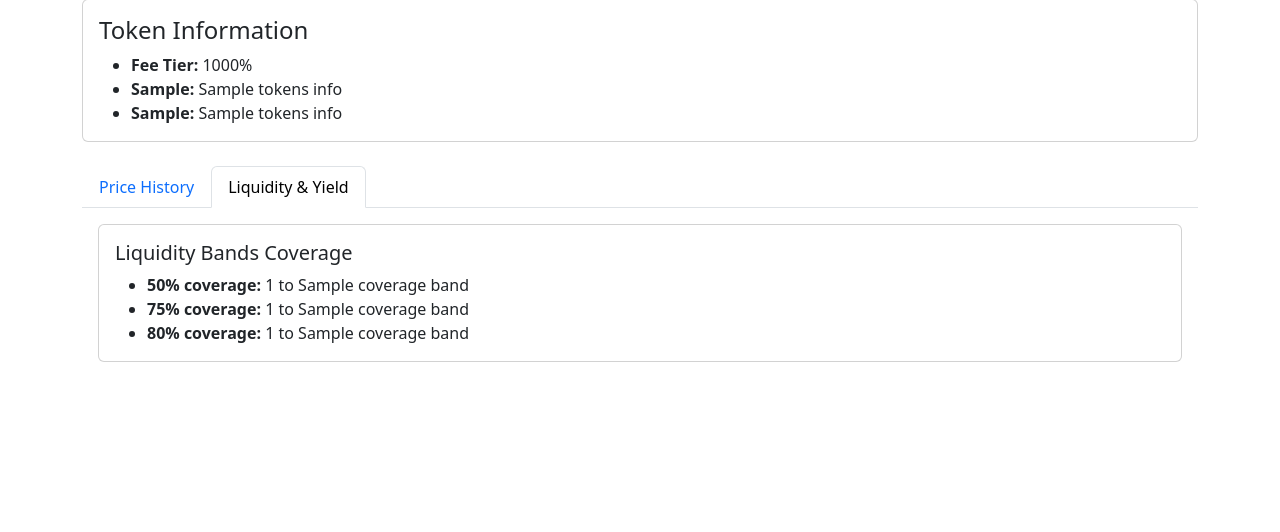
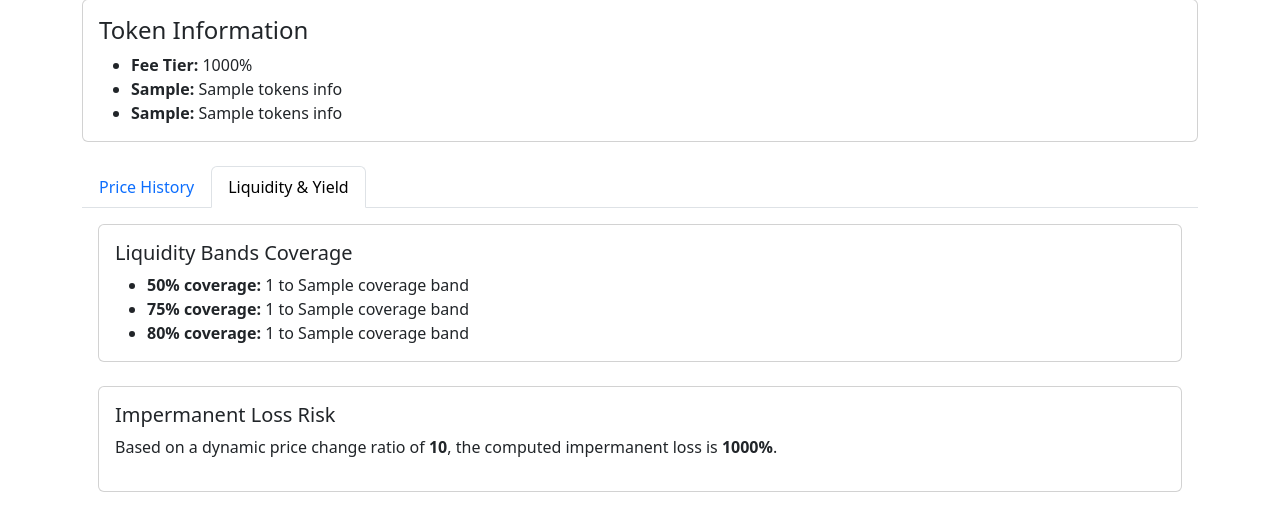
Before and after one commit to wamaan/casestudy_galaxy, a Flask app: template templates/index.html in a window 1280 px wide, after a click on "Liquidity & Yield". Shown: the part 305-837 px from the top of the page. Before the commit the page ends 667 px from the top, so only its background shows below. Run offline with Flask 2, Linux system fonts and the light colour scheme; the template is opened without the code that fills it: most values are stand-ins (such as "Sample title", 1, 10 or a date in 2020).

Commit message:
added impermanent loss function and comments

```diff
--- a/app.py
+++ b/app.py
@@ -15,19 +15,19 @@ app = Flask(__name__)
 INFURA_URL = "https://mainnet.infura.io/v3/a191fe8059fd463588656c4d34dae905"
 web3 = Web3(Web3.HTTPProvider(INFURA_URL))
 
-# ABI with slot0, liquidity, token0, token1, and now fee()
+# ABI with slot0, liquidity, token0, token1, and fee()
 POOL_ABI = [
     {
         "inputs": [],
         "name": "slot0",
         "outputs": [
-            {"internalType": "uint160","name": "sqrtPriceX96","type": "uint160"},
-            {"internalType": "int24",  "name": "tick","type": "int24"},
-            {"internalType": "uint16", "name": "observationIndex","type": "uint16"},
-            {"internalType": "uint16", "name": "observationCardinality","type": "uint16"},
-            {"internalType": "uint16", "name": "observationCardinalityNext","type": "uint16"},
-            {"internalType": "uint8",  "name": "feeProtocol","type": "uint8"},
-            {"internalType": "bool",   "name": "unlocked","type": "bool"}
+            {"internalType": "uint160", "name": "sqrtPriceX96", "type": "uint160"},
+            {"internalType": "int24",   "name": "tick",         "type": "int24"},
+            {"internalType": "uint16",  "name": "observationIndex", "type": "uint16"},
+            {"internalType": "uint16",  "name": "observationCardinality", "type": "uint16"},
+            {"internalType": "uint16",  "name": "observationCardinalityNext", "type": "uint16"},
+            {"internalType": "uint8",   "name": "feeProtocol",  "type": "uint8"},
+            {"internalType": "bool",    "name": "unlocked",     "type": "bool"}
         ],
         "stateMutability": "view",
         "type": "function"
@@ -36,7 +36,7 @@ POOL_ABI = [
         "inputs": [],
         "name": "liquidity",
         "outputs": [
-            {"internalType": "uint128","name": "","type": "uint128"}
+            {"internalType": "uint128", "name": "", "type": "uint128"}
         ],
         "stateMutability": "view",
         "type": "function"
@@ -46,10 +46,10 @@ POOL_ABI = [
         "inputs": [],
         "name": "fee",
         "outputs": [
-            {"internalType": "uint24","name":"","type":"uint24"}
+            {"internalType": "uint24", "name": "", "type": "uint24"}
         ],
-        "stateMutability":"view",
-        "type":"function"
+        "stateMutability": "view",
+        "type": "function"
     },
     {
         "constant": True,
@@ -93,7 +93,7 @@ ERC20_ABI = [
     }
 ]
 
-# avg for eth mainnet is ~6500 blocks/day
+# Average for Ethereum mainnet is ~6500 blocks/day
 BLOCKS_PER_DAY_ESTIMATE = 6500
 
 # Mapping for subgraph "first" argument based on day range
@@ -107,9 +107,9 @@ SUBGRAPH_RANGE_MAP = {
 # On-chain sampling intervals
 ONCHAIN_SAMPLING_CONFIG = {
     "1d": {"points": 24, "interval_blocks": int(BLOCKS_PER_DAY_ESTIMATE / 24)},
-    "1w": {"points": 14, "interval_blocks": int((BLOCKS_PER_DAY_ESTIMATE*7)/14)},
-    "1m": {"points": 30, "interval_blocks": int((BLOCKS_PER_DAY_ESTIMATE*30)/30)},
-    "1y": {"points": 52, "interval_blocks": int((BLOCKS_PER_DAY_ESTIMATE*365)/52)}
+    "1w": {"points": 14, "interval_blocks": int((BLOCKS_PER_DAY_ESTIMATE * 7) / 14)},
+    "1m": {"points": 30, "interval_blocks": int((BLOCKS_PER_DAY_ESTIMATE * 30) / 30)},
+    "1y": {"points": 52, "interval_blocks": int((BLOCKS_PER_DAY_ESTIMATE * 365) / 52)}
 }
 
 # --------------------------------------------------------------------
@@ -134,26 +134,16 @@ def fetch_pool_metadata(pool_contract):
     Returns a dict with token addresses, names, symbols, and feeTierDecimal.
     """
     try:
-        # Grab token0/token1 addresses
         t0_address = pool_contract.functions.token0().call()
         t1_address = pool_contract.functions.token1().call()
-
-        # Grab fee, which is a uint24 representing hundredths of a bps
-        # e.g. 3000 => 0.3%
-        fee_raw = pool_contract.functions.fee().call()
-        # Convert to decimal
-        fee_decimal = fee_raw / 1_000_000  # e.g. 3000 => 0.003
-
-        # Now fetch the ERC-20 token names/symbols
+        fee_raw = pool_contract.functions.fee().call()  # uint24 value
+        fee_decimal = fee_raw / 1_000_000  # e.g., 3000 -> 0.003
         t0_contract = web3.eth.contract(address=t0_address, abi=ERC20_ABI)
         t1_contract = web3.eth.contract(address=t1_address, abi=ERC20_ABI)
-
         token0_name = t0_contract.functions.name().call()
         token0_symbol = t0_contract.functions.symbol().call()
-
         token1_name = t1_contract.functions.name().call()
         token1_symbol = t1_contract.functions.symbol().call()
-
         return {
             "token0_address": t0_address,
             "token0_name": token0_name,
@@ -161,35 +151,29 @@ def fetch_pool_metadata(pool_contract):
             "token1_address": t1_address,
             "token1_name": token1_name,
             "token1_symbol": token1_symbol,
-            "feeTierDecimal": fee_decimal,  # e.g. 0.003
+            "feeTierDecimal": fee_decimal,
         }
     except Exception as e:
         print("Error fetching pool metadata:", e)
         return {}
 
-
 def find_liquidity_bands(prices, coverage_list=[0.5, 0.75, 0.8]):
     """
     Return dict of coverage fraction -> (lowestPrice, highestPrice)
-    for a minimal band that encloses coverage_fraction of data.
+    for a minimal band that encloses the specified fraction of data.
     """
     results = {}
     if not prices:
         return results
-
     sorted_prices = sorted(prices)
     n = len(sorted_prices)
-
     for cov in coverage_list:
         window_size = int(cov * n)
         if window_size < 1:
             results[cov] = (None, None)
             continue
-
         min_band_width = float('inf')
         band_low, band_high = None, None
-
-        # Slide a window
         for i in range(0, n - window_size + 1):
             low_val = sorted_prices[i]
             high_val = sorted_prices[i + window_size - 1]
@@ -198,24 +182,20 @@ def find_liquidity_bands(prices, coverage_list=[0.5, 0.75, 0.8]):
                 min_band_width = width
                 band_low = low_val
                 band_high = high_val
-
         results[cov] = (band_low, band_high)
-
     return results
 
 def choose_best_band(coverage_bands):
     """
-    From the coverage_bands dict (like {0.5: (low,high), 0.75: (low,high)...}),
-    choose whichever band has the 'narrowest' range.
-    Return (coverage_percentage, (range_low, range_high)).
+    From the coverage_bands dict (e.g. {0.5: (low, high), 0.75: (low, high), ...}),
+    choose the band with the narrowest range.
+    Returns (coverage_fraction, (range_low, range_high)).
     """
     if not coverage_bands:
         return (None, (None, None))
-
     best_cov = None
     best_range = None
     smallest_width = float('inf')
-
     for cov, (low_val, high_val) in coverage_bands.items():
         if low_val is None or high_val is None:
             continue
@@ -224,18 +204,39 @@ def choose_best_band(coverage_bands):
             smallest_width = width
             best_cov = cov
             best_range = (low_val, high_val)
-
     return (best_cov, best_range)
 
 def estimate_yield(volumeUSD, coverage_fraction, fee_tier=0.003):
     """
-    A toy yield estimate:
-    daily_volume * fee_tier * coverage_fraction
-    e.g. volume=1,000,000, coverage=0.8, fee_tier=0.003 => $2,400/day
+    A toy daily yield estimate:
+    daily_yield = volumeUSD * fee_tier * coverage_fraction
     """
     if volumeUSD is None or coverage_fraction is None:
         return 0
     return volumeUSD * fee_tier * coverage_fraction
+
+def calculate_impermanent_loss(ratio):
+    """
+    Given a price change ratio (new price / old price),
+    returns the impermanent loss (as a decimal, negative value).
+    """
+    il = (2 * math.sqrt(ratio) / (ratio + 1)) - 1
+    return il
+
+def compute_dynamic_impermanent_loss(subgraph_data):
+    """
+    Compute a dynamic impermanent loss based on subgraph token0Price history.
+    Uses the earliest and the latest subgraph token0Price values to compute a ratio.
+    Returns a dict with keys "price_increase", "price_decrease", and "ratio".
+    For simplicity, both price_increase and price_decrease are set to the same dynamic IL.
+    """
+    if subgraph_data and len(subgraph_data) >= 2:
+        earliest_price = subgraph_data[0]["token0Price"]
+        latest_price = subgraph_data[-1]["token0Price"]
+        ratio = latest_price / earliest_price if earliest_price != 0 else 1
+        il_value = calculate_impermanent_loss(ratio)
+        return {"price_increase": il_value, "price_decrease": il_value, "ratio": ratio}
+    return {"price_increase": 0, "price_decrease": 0, "ratio": 1}
 
 # --------------------------------------------------------------------
 #                          Data Fetchers
@@ -246,11 +247,9 @@ def get_price_history(range_key="1w", pool_contract=None):
         return []
     if range_key not in ONCHAIN_SAMPLING_CONFIG:
         range_key = "1w"
-
     cfg = ONCHAIN_SAMPLING_CONFIG[range_key]
     num_points = cfg["points"]
     interval_blocks = cfg["interval_blocks"]
-
     price_history = []
     try:
         current_block = web3.eth.block_number
@@ -260,32 +259,26 @@ def get_price_history(range_key="1w", pool_contract=None):
                 break
             block_data = web3.eth.get_block(block)
             timestamp = block_data.timestamp
-
             slot0 = pool_contract.functions.slot0().call(block_identifier=block)
             sqrtPriceX96 = slot0[0]
             price = sqrtPriceX96_to_price(sqrtPriceX96, decimal0=8, decimal1=8)
-
             price_history.append({
                 "block": block,
                 "timestamp": timestamp,
                 "price": price
             })
-
         price_history = list(reversed(price_history))
     except Exception as e:
         print("Error fetching on-chain price history:", e)
-
     return price_history
 
 def fetch_subgraph_data(range_key="1w", pool_lower_address=None):
     if not pool_lower_address:
         return []
-
     UNISWAP_SUBGRAPH_URL = (
         "https://gateway.thegraph.com/api/"
         "f8ee24992ea775a54043b630c0d38f92/subgraphs/id/5zvR82QoaXYFyDEKLZ9t6v9adgnptxYpKpSbxtgVENFV"
     )
-
     days_requested = SUBGRAPH_RANGE_MAP.get(range_key, 7)
     query = f"""
     {{
@@ -303,34 +296,28 @@ def fetch_subgraph_data(range_key="1w", pool_lower_address=None):
       }}
     }}
     """
-
     try:
         response = requests.post(UNISWAP_SUBGRAPH_URL, json={"query": query})
         if response.status_code != 200:
             print("Error querying subgraph:", response.status_code, response.text)
             return []
-
         res_json = response.json()
         if "errors" in res_json:
             print("Subgraph returned errors:", res_json["errors"])
             return []
-
         if "data" not in res_json:
             print("No 'data' field in subgraph response:", res_json)
             return []
-
         data = res_json["data"].get("poolDayDatas", [])
         if not isinstance(data, list):
             print("Unexpected 'poolDayDatas' structure:", data)
             return []
-
         for entry in data:
-            entry["date"]       = int(entry["date"]) * 1000
+            entry["date"] = int(entry["date"]) * 1000
             entry["token0Price"] = float(entry["token0Price"])
             entry["token1Price"] = float(entry["token1Price"])
-            entry["volumeUSD"]   = float(entry["volumeUSD"])
-            entry["tvlUSD"]      = float(entry["tvlUSD"])
-
+            entry["volumeUSD"] = float(entry["volumeUSD"])
+            entry["tvlUSD"] = float(entry["tvlUSD"])
         return data[::-1]
     except Exception as e:
         print("Error fetching subgraph data:", e)
@@ -348,39 +335,30 @@ def price_history():
         pool_address_checksum = web3.to_checksum_address(pool_input)
     except ValueError:
         return jsonify([])
-
     dynamic_contract = web3.eth.contract(address=pool_address_checksum, abi=POOL_ABI)
     data = get_price_history(range_key, dynamic_contract)
     return jsonify(data)
 
 @app.route('/')
 def index():
-    # 1) Which pool address?
+    # 1) Determine pool address
     pool_input = request.args.get("pool", "")
     if not pool_input:
         pool_input = "0xe8f7c89C5eFa061e340f2d2F206EC78FD8f7e124"
-
     try:
         pool_address_checksum = web3.to_checksum_address(pool_input)
     except ValueError:
-        # Fallback to default if invalid
         pool_address_checksum = web3.to_checksum_address("0xe8f7c89C5eFa061e340f2d2F206EC78FD8f7e124")
-
     pool_address_lower = pool_address_checksum.lower()
 
-    # 2) Range key
+    # 2) Get range key
     range_key = request.args.get("range", "1w")
 
-    # 3) Dynamic pool contract
+    # 3) Create dynamic pool contract instance
     pool_contract_dynamic = web3.eth.contract(address=pool_address_checksum, abi=POOL_ABI)
 
-    # 4) Fetch pool metadata (token names/symbols, fee tier)
+    # 4) Fetch pool metadata (token info & fee tier)
     tokens_info = fetch_pool_metadata(pool_contract_dynamic)
-
-    # If fetch_pool_metadata() fails, or if you want to do it inline:
-    # raw_fee = pool_contract_dynamic.functions.fee().call()
-    # fee_decimal = raw_fee / 1_000_000
-    # tokens_info["feeTierDecimal"] = fee_decimal
 
     # 5) On-chain data
     on_chain_data = get_price_history(range_key, pool_contract_dynamic)
@@ -388,28 +366,27 @@ def index():
     # 6) Subgraph data
     subgraph_data = fetch_subgraph_data(range_key, pool_address_lower)
 
-    # 7) Coverage bands from subgraph's token0Price
+    # 7) Compute coverage bands from subgraph's token0Price
     subgraph_prices = [d["token0Price"] for d in subgraph_data if d["token0Price"] > 0]
     coverage_bands = find_liquidity_bands(subgraph_prices, [0.5, 0.75, 0.8])
 
-    # 8) Decide which coverage band is best, compute yield
+    # 8) Choose best band and compute yield
     best_cov, best_band_range = choose_best_band(coverage_bands)
     suggested_low, suggested_high = best_band_range if best_band_range else (None, None)
-
-    # We'll guess daily volume from the last subgraph entry:
     daily_volume = None
     if subgraph_data:
         daily_volume = subgraph_data[-1]["volumeUSD"]
-
     expected_yield = None
     if best_cov and daily_volume:
-        # Use the dynamically retrieved fee tier from tokens_info
-        fee_decimal = tokens_info.get("feeTierDecimal", 0.003)  # fallback if missing
+        fee_decimal = tokens_info.get("feeTierDecimal", 0.003)
         expected_yield = estimate_yield(
             volumeUSD=daily_volume,
             coverage_fraction=best_cov,
             fee_tier=fee_decimal
         )
+
+    # 9) Compute impermanent loss dynamically from subgraph data
+    impermanent_loss_data = compute_dynamic_impermanent_loss(subgraph_data)
 
     return render_template(
         "index.html",
@@ -421,7 +398,8 @@ def index():
         best_cov=best_cov,
         suggested_low=suggested_low,
         suggested_high=suggested_high,
-        expected_yield=expected_yield
+        expected_yield=expected_yield,
+        impermanent_loss=impermanent_loss_data
     )
 
 # ------------------------------ CSV EXPORTS ------------------------------
@@ -435,9 +413,7 @@ def export_subgraph_csv():
         pool_address_lower = pool_address_checksum.lower()
     except ValueError:
         return Response("Invalid pool address", status=400)
-
     data = fetch_subgraph_data(range_key, pool_address_lower)
-
     output = io.StringIO()
     writer = csv.writer(output)
     writer.writerow(["date", "token0Price", "token1Price", "volumeUSD", "tvlUSD"])
@@ -449,7 +425,6 @@ def export_subgraph_csv():
             row["volumeUSD"],
             row["tvlUSD"]
         ])
-
     output.seek(0)
     return Response(
         output,
@@ -465,16 +440,13 @@ def export_onchain_csv():
         pool_address_checksum = web3.to_checksum_address(pool_input)
     except ValueError:
         return Response("Invalid pool address", status=400)
-
     dynamic_contract = web3.eth.contract(address=pool_address_checksum, abi=POOL_ABI)
     data = get_price_history(range_key, dynamic_contract)
-
     output = io.StringIO()
     writer = csv.writer(output)
     writer.writerow(["block", "timestamp", "price"])
     for row in data:
         writer.writerow([row["block"], row["timestamp"], row["price"]])
-
     output.seek(0)
     return Response(
         output,
--- a/templates/index.html
+++ b/templates/index.html
@@ -34,52 +34,38 @@
     <a
       href="/?pool={{ request.args.get('pool','') }}&range=1d"
       class="btn btn-outline-secondary {% if range_key == '1d' %}active{% endif %}"
-    >
-      1D
-    </a>
+    >1D</a>
     <a
       href="/?pool={{ request.args.get('pool','') }}&range=1w"
       class="btn btn-outline-secondary {% if range_key == '1w' %}active{% endif %}"
-    >
-      1W
-    </a>
+    >1W</a>
     <a
       href="/?pool={{ request.args.get('pool','') }}&range=1m"
       class="btn btn-outline-secondary {% if range_key == '1m' %}active{% endif %}"
-    >
-      1M
-    </a>
+    >1M</a>
     <a
       href="/?pool={{ request.args.get('pool','') }}&range=1y"
       class="btn btn-outline-secondary {% if range_key == '1y' %}active{% endif %}"
-    >
-      1Y
-    </a>
+    >1Y</a>
   </div>
 
-  <!-- Subgraph Data Export -->
+  <!-- Data Export Buttons -->
   <div class="mb-3">
     <a
       href="/export-subgraph-csv?range={{ range_key }}&pool={{ request.args.get('pool','') }}"
       class="btn btn-sm btn-success"
       target="_blank"
-    >
-      Download Subgraph CSV
-    </a>
+    >Download Subgraph CSV</a>
   </div>
-
-  <!-- On-Chain Data Export -->
   <div class="mb-3">
     <a
       href="/export-onchain-csv?range={{ range_key }}&pool={{ request.args.get('pool','') }}"
       class="btn btn-sm btn-success"
       target="_blank"
-    >
-      Download On-Chain CSV
-    </a>
+    >Download On-Chain CSV</a>
   </div>
 
-  <!-- Display Token Metadata if available -->
+  <!-- Display Token/Pool Metadata if available -->
   {% if tokens_info and tokens_info.token0_name and tokens_info.token1_name %}
     <div class="card p-3 mb-4">
       <h4>Token Information</h4>
@@ -100,11 +86,7 @@
     </div>
   {% endif %}
 
-  <!--
-       Use Bootstrap tabs:
-         1) Price History
-         2) Liquidity & Yield
-  -->
+  <!-- Bootstrap Tabs -->
   <ul class="nav nav-tabs" id="lpTabs" role="tablist">
     <li class="nav-item" role="presentation">
       <button
@@ -116,9 +98,7 @@
         role="tab"
         aria-controls="priceTabContent"
         aria-selected="true"
-      >
-        Price History
-      </button>
+      >Price History</button>
     </li>
     <li class="nav-item" role="presentation">
       <button
@@ -130,22 +110,18 @@
         role="tab"
         aria-controls="liquidityTabContent"
         aria-selected="false"
-      >
-        Liquidity & Yield
-      </button>
+      >Liquidity & Yield</button>
     </li>
   </ul>
 
   <div class="tab-content" id="lpTabsContent">
-
-    <!-- ############ TAB 1: Price History ############ -->
+    <!-- Tab 1: Price History -->
     <div
       class="tab-pane fade show active p-3"
       id="priceTabContent"
       role="tabpanel"
       aria-labelledby="price-tab"
     >
-      <!-- If subgraph data is available, show pool info -->
       {% if subgraph_data and subgraph_data|length > 0 %}
         <div class="card p-3 mb-4">
           <h4>Pool Information</h4>
@@ -173,24 +149,19 @@
           No subgraph data available or pool not found.
         </div>
       {% endif %}
-
-      <!-- On-Chain Data Chart -->
       <h4>On-Chain Data</h4>
       <canvas id="onChainChart"></canvas>
-
-      <!-- Subgraph Data Chart -->
       <h4 class="mt-4">Subgraph Data (With Liquidity Bands)</h4>
       <canvas id="subgraphChart"></canvas>
     </div>
 
-    <!-- ############ TAB 2: Liquidity & Yield ############ -->
+    <!-- Tab 2: Liquidity & Yield -->
     <div
       class="tab-pane fade p-3"
       id="liquidityTabContent"
       role="tabpanel"
       aria-labelledby="liquidity-tab"
     >
-      <!-- Coverage Bands -->
       {% if coverage_bands %}
         <div class="card p-3 mb-4">
           <h5>Liquidity Bands Coverage</h5>
@@ -211,7 +182,20 @@
         </div>
       {% endif %}
 
-      <!-- Suggested Range & Yield -->
+      <div class="card p-3 mb-4">
+        <h5>Impermanent Loss Risk</h5>
+        {% if impermanent_loss and impermanent_loss.ratio %}
+          <p>
+            Based on a dynamic price change ratio of
+            <strong>{{ impermanent_loss.ratio | round(2) }}</strong>,
+            the computed impermanent loss is
+            <strong>{{ (impermanent_loss.price_increase * 100) | round(7) }}%</strong>.
+          </p>
+        {% else %}
+          <p class="text-muted">Insufficient data for impermanent loss calculation.</p>
+        {% endif %}
+      </div>
+
       {% if best_cov %}
         <div class="card p-3 mb-4">
           <h5>Suggested Liquidity Range</h5>
@@ -223,7 +207,6 @@
             to
             <strong>{{ suggested_high | round(6) }}</strong>.
           </p>
-
           {% if expected_yield %}
             <p>
               <strong>Daily Yield Calculation:</strong><br/>
@@ -232,17 +215,13 @@
               </text>
             </p>
             <p>
-              Based on the last known volume of
-              <strong>${{ "{:,.2f}".format(subgraph_data[-1].volumeUSD) }}</strong>
-              and a fee tier of
-              <strong>{{ (tokens_info.feeTierDecimal * 100) | round(2) }}%</strong>
-              with
-              <strong>{{ (best_cov * 100) | round(0) }}%</strong>
-              in-range coverage, our estimated daily yield is
+              With a 24h volume of
+              <strong>${{ "{:,.2f}".format(subgraph_data[-1].volumeUSD) }}</strong>, a fee tier of
+              <strong>{{ (tokens_info.feeTierDecimal * 100) | round(2) }}%</strong>, and
+              <strong>{{ (best_cov * 100) | round(0) }}%</strong> in-range coverage,
+              the estimated daily yield is
               <strong>${{ "{:,.2f}".format(expected_yield) }}</strong>.
             </p>
-
-            <!-- Example bar chart for yield -->
             <canvas id="yieldChart" style="max-width:400px;"></canvas>
           {% else %}
             <p class="text-muted">Insufficient data to estimate yield.</p>
@@ -251,14 +230,13 @@
       {% endif %}
     </div>
   </div> <!-- End of tab-content -->
-
 </div> <!-- End .container -->
 
 <!-- Bootstrap & Chart.js JS -->
 <script src="https://cdn.jsdelivr.net/npm/bootstrap@5.3.0/dist/js/bootstrap.bundle.min.js"></script>
 <script src="https://cdn.jsdelivr.net/npm/chart.js"></script>
 <script>
-  // Data from Flask
+  // Data passed from Flask
   const subgraphData = {{ subgraph_data | tojson }};
   const onChainData = {{ on_chain_data | tojson }};
   const coverageBands = {{ coverage_bands | tojson if coverage_bands else '{}' }};
@@ -273,7 +251,6 @@
       new Date(item.timestamp * 1000).toLocaleDateString()
     );
     const onChainPrices = onChainData.map(item => parseFloat(item.price));
-
     new Chart(document.getElementById('onChainChart').getContext('2d'), {
       type: 'line',
       data: {
@@ -289,13 +266,8 @@
       options: {
         responsive: true,
         scales: {
-          y: {
-            beginAtZero: false,
-            title: { display: true, text: "Price (USD)" }
-          },
-          x: {
-            title: { display: true, text: "Date" }
-          }
+          y: { beginAtZero: false, title: { display: true, text: "Price (USD)" } },
+          x: { title: { display: true, text: "Date" } }
         }
       }
     });
@@ -307,8 +279,6 @@
       new Date(item.date).toLocaleDateString()
     );
     const subgraphPrices = subgraphData.map(item => parseFloat(item.token0Price));
-
-    // Additional datasets for coverage bands
     const coverageDatasets = [];
     if (coverageBands["0.5"]) {
       coverageDatasets.push({
@@ -361,39 +331,29 @@
         tension: 0.1
       });
     }
-
     new Chart(document.getElementById('subgraphChart').getContext('2d'), {
       type: 'line',
       data: {
         labels: subgraphLabels,
-        datasets: [
-          {
-            label: 'Subgraph Price',
-            data: subgraphPrices,
-            borderColor: 'rgb(255, 99, 132)',
-            fill: false,
-            tension: 0.1
-          },
-          ...coverageDatasets
-        ]
+        datasets: [{
+          label: 'Subgraph Price',
+          data: subgraphPrices,
+          borderColor: 'rgb(255, 99, 132)',
+          fill: false,
+          tension: 0.1
+        }, ...coverageDatasets]
       },
       options: {
         responsive: true,
         scales: {
-          y: {
-            beginAtZero: false,
-            title: { display: true, text: "Price (USD)" }
-          },
-          x: {
-            title: { display: true, text: "Date" }
-          }
+          y: { beginAtZero: false, title: { display: true, text: "Price (USD)" } },
+          x: { title: { display: true, text: "Date" } }
         }
       }
     });
   }
 
   // ----------------- Yield Bar Chart (Optional) -----------------
-  // Only if we have a positive expectedYield
   if (expectedYield !== null && expectedYield > 0) {
     const yieldCtx = document.getElementById('yieldChart')?.getContext('2d');
     if (yieldCtx) {
```
